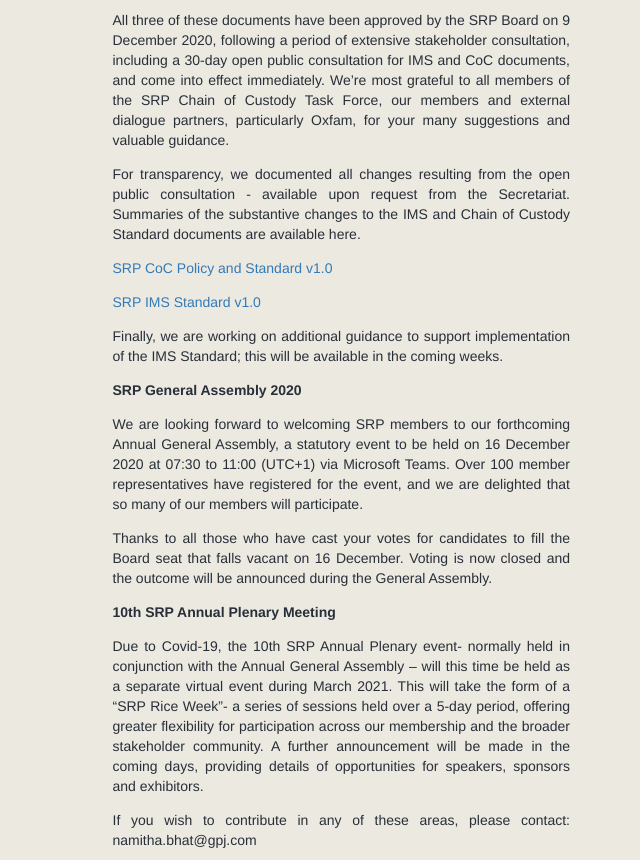
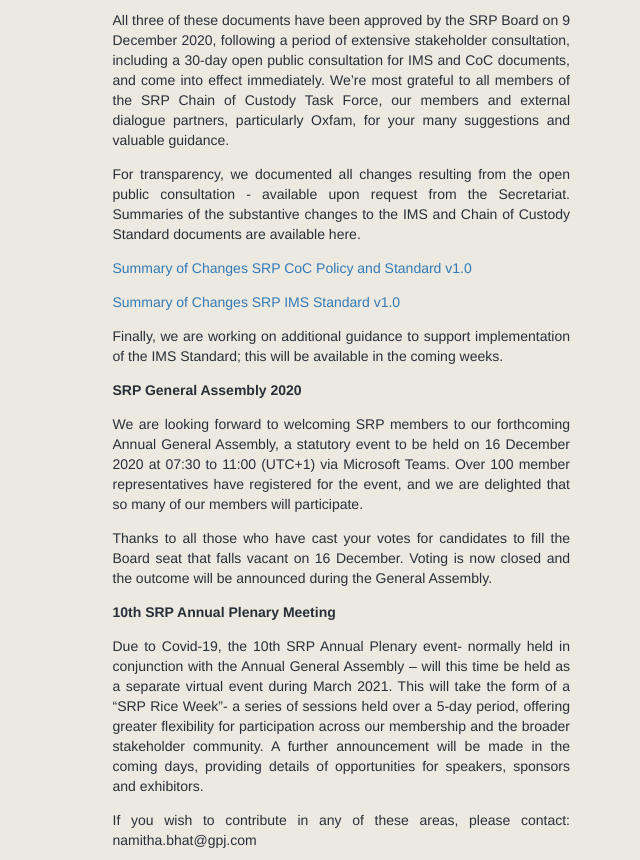
Before and after one commit to sustainablericeplatform/sustainablericeplatform.github.io, a Jekyll site: the page built from index.html, in a window 1280 px wide and 900 px high, scrolled down 1188 px, cut to the strip 0-860 px from the top of the window. Shown: the whole strip, without its empty margins (640-1280 px from the left). Built offline with Jekyll 4.4.1, drawn with Linux system fonts in a browser that asks for light colours.

Commit message:
Update index.html

```diff
--- a/index.html
+++ b/index.html
@@ -88,8 +88,8 @@
                     <p><a href="/assets/docs/SRP Assurance Info Note No 1 - Auditing Guidelines FINAL.pdf" target="_blank">3. SRP Assurance Scheme v1.3 Information Note No 1: Audit Guidelines</a></p>
                     <p>All three of these documents have been approved by the SRP Board on 9 December 2020, following a period of extensive stakeholder consultation, including a 30-day open public consultation for IMS and CoC documents, and come into effect immediately. We’re most grateful to all members of the SRP Chain of Custody Task Force, our members and external dialogue partners, particularly Oxfam, for your many suggestions and valuable guidance.</p>
                     <p>For transparency, we documented all changes resulting from the open public consultation - available upon request from the Secretariat. Summaries of the substantive changes to the IMS and Chain of Custody Standard documents are available here.</p>
-                     <p><a href="/assets/docs/SRP CoC Policy and Standard_v1.0 - Changes Document 121220.pdf" target=_blank">SRP CoC Policy and Standard v1.0</a></p>
-                     <p><a href="/assets/docs/SRP IMS Standard_v1.0 - Changes Document 101220.pdf" target=_blank">SRP IMS Standard v1.0</a></p>
+                     <p><a href="/assets/docs/SRP CoC Policy and Standard_v1.0 - Changes Document 121220.pdf" target=_blank">Summary of Changes SRP CoC Policy and Standard v1.0</a></p>
+                     <p><a href="/assets/docs/SRP IMS Standard_v1.0 - Changes Document 101220.pdf" target=_blank">Summary of Changes SRP IMS Standard v1.0</a></p>
                      <p>Finally, we are working on additional guidance to support implementation of the IMS Standard; this will be available in the coming weeks.</p>
                     <p><strong>SRP General Assembly 2020</strong></p>
                     <p>We are looking forward to welcoming SRP members to our forthcoming Annual General Assembly, a statutory event to be held on 16 December 2020 at 07:30 to 11:00 (UTC+1) via Microsoft Teams. Over 100 member representatives have registered for the event, and we are delighted that so many of our members will participate.</p>
```
